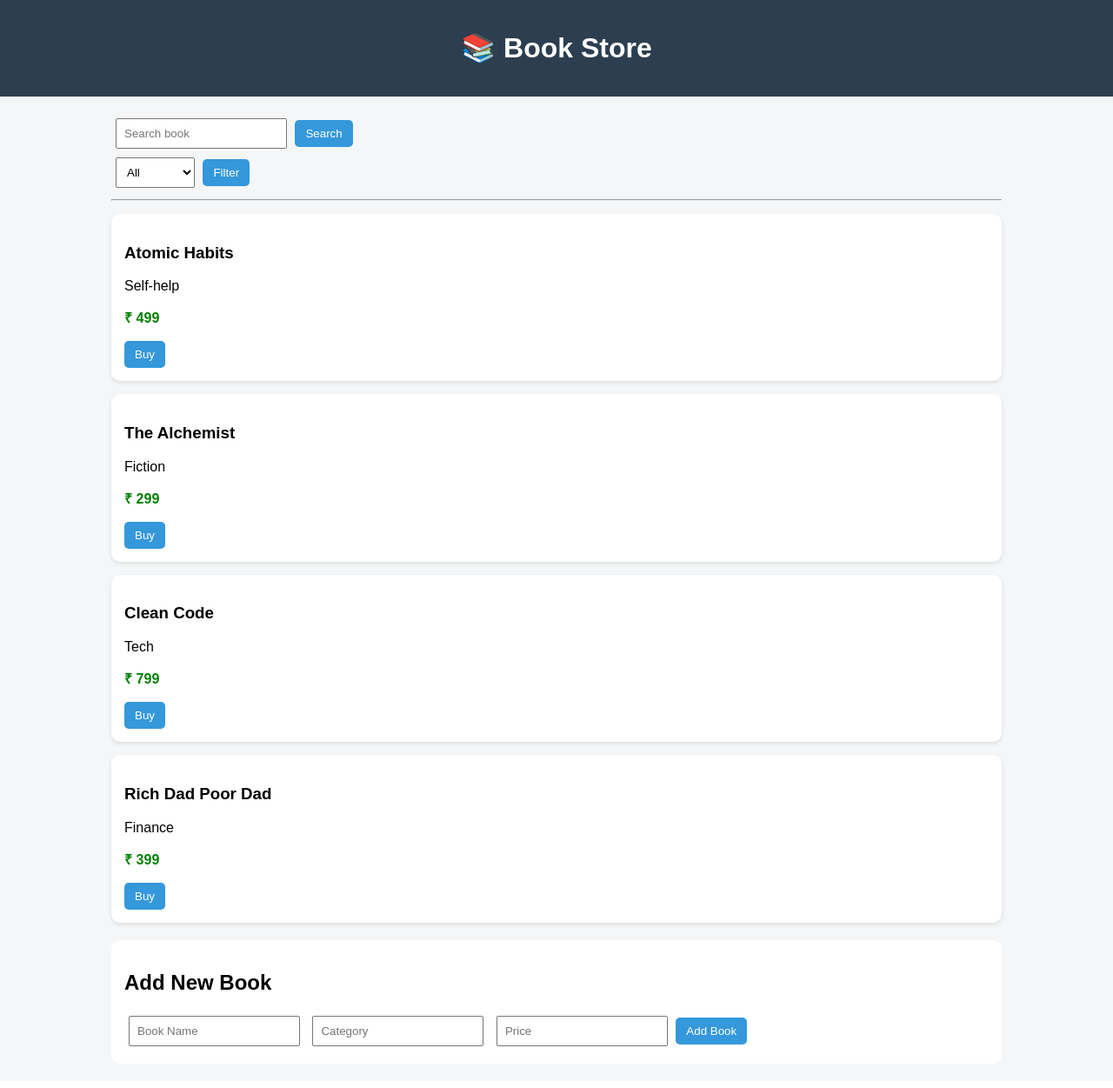
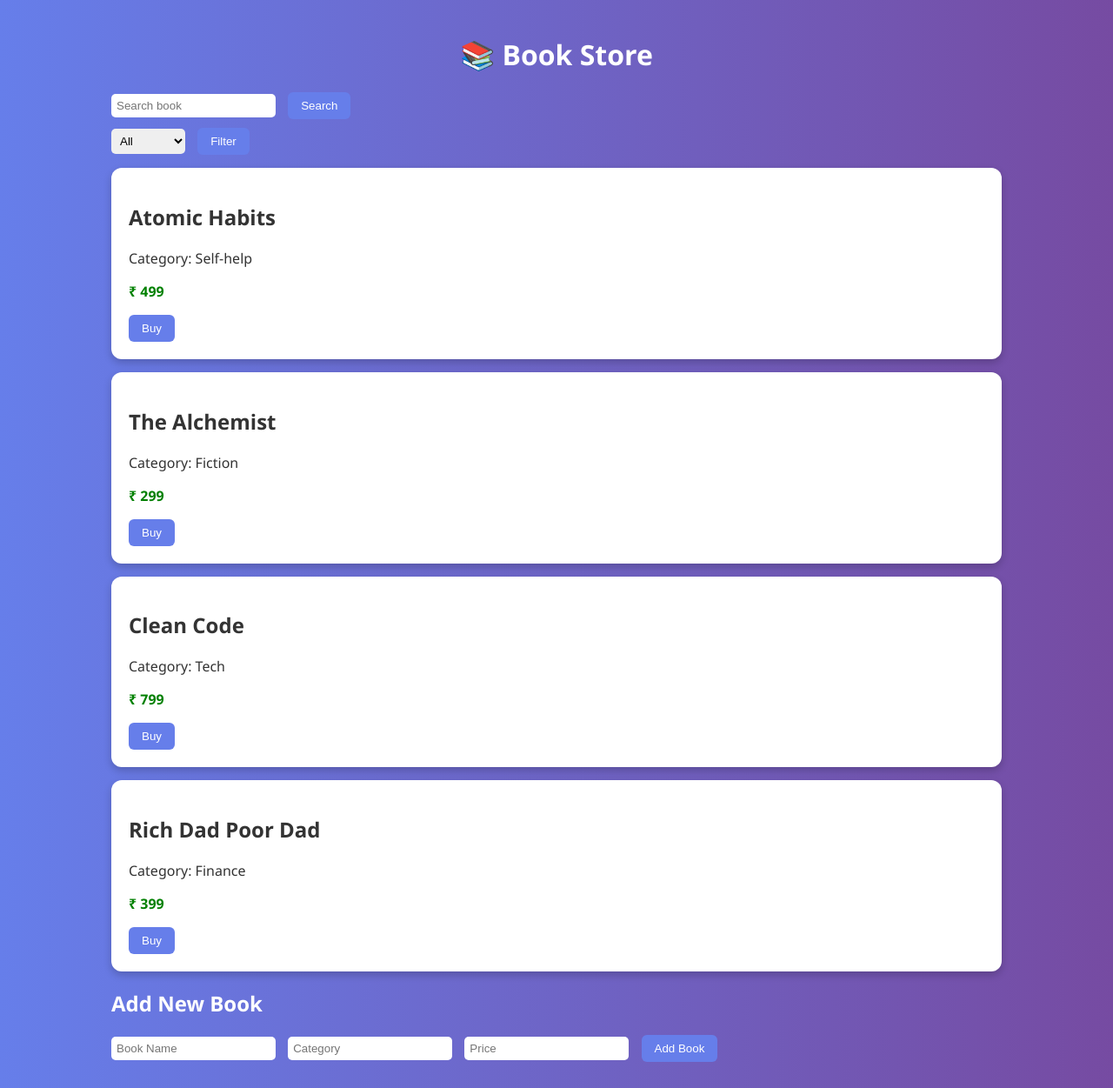
Before and after one commit to Radhe-12/Bookstore, a Flask app: page / in a window 1280 px wide. Shown: the whole page at 87% size. Before the commit the page ends 1203 px from the top, so only its background shows below. Run offline with Flask 3, Linux system fonts and the light colour scheme.

Commit message:
New UI changed

```diff
--- a/templates/index.html
+++ b/templates/index.html
@@ -1,32 +1,38 @@
 <!DOCTYPE html>
 <html>
 <head>
-    <title>Book Store</title>
+    <title>📚 Book Store</title>
     <style>
         body {
-            font-family: Arial;
-            background: #f4f6f8;
+            font-family: 'Segoe UI', sans-serif;
+            background: linear-gradient(to right, #667eea, #764ba2);
             margin: 0;
-        }
-
-        .header {
-            background: #2c3e50;
-            color: white;
-            padding: 15px;
-            text-align: center;
+            padding: 0;
+            color: #333;
         }
 
         .container {
             width: 80%;
-            margin: 20px auto;
+            margin: auto;
+            padding: 20px;
+        }
+
+        h1 {
+            text-align: center;
+            color: white;
         }
 
         .book {
             background: white;
-            padding: 15px;
+            padding: 20px;
             margin: 15px 0;
-            border-radius: 10px;
-            box-shadow: 0 2px 5px rgba(0,0,0,0.1);
+            border-radius: 12px;
+            box-shadow: 0px 4px 10px rgba(0,0,0,0.2);
+            transition: transform 0.2s;
+        }
+
+        .book:hover {
+            transform: scale(1.02);
         }
 
         .price {
@@ -35,38 +41,34 @@
         }
 
         button {
-            background: #3498db;
+            background: #667eea;
             color: white;
             border: none;
-            padding: 8px 12px;
-            border-radius: 5px;
+            padding: 8px 15px;
+            border-radius: 6px;
             cursor: pointer;
         }
 
         button:hover {
-            background: #2980b9;
+            background: #5a67d8;
+        }
+
+        form {
+            margin: 10px 0;
         }
 
         input, select {
-            padding: 8px;
-            margin: 5px;
-        }
-
-        .form-section {
-            background: white;
-            padding: 15px;
-            border-radius: 10px;
-            margin-top: 20px;
+            padding: 6px;
+            margin-right: 10px;
+            border-radius: 5px;
+            border: none;
         }
     </style>
 </head>
+
 <body>
-
-<div class="header">
+    <div class="container">
         <h1>📚 Book Store</h1>
-</div>
-
-<div class="container">
 
         <!-- Search -->
         <form method="GET">
@@ -86,12 +88,10 @@
             <button type="submit">Filter</button>
         </form>
 
-    <hr>
-
         {% for book in books %}
         <div class="book">
-        <h3>{{ book.name }}</h3>
-        <p>{{ book.category }}</p>
+            <h2>{{ book.name }}</h2>
+            <p>Category: {{ book.category }}</p>
             <p class="price">₹ {{ book.price }}</p>
 
             <a href="/buy/{{ book.name }}">
@@ -100,17 +100,14 @@
         </div>
         {% endfor %}
 
-    <div class="form-section">
-        <h2>Add New Book</h2>
+        <h2 style="color:white;">Add New Book</h2>
         <form method="POST" action="/add">
             <input type="text" name="name" placeholder="Book Name" required>
             <input type="text" name="category" placeholder="Category" required>
             <input type="number" name="price" placeholder="Price" required>
             <button type="submit">Add Book</button>
         </form>
-    </div>
 
     </div>
-
 </body>
 </html>
```
Lines whose indentation alone changed are shown as unchanged.
